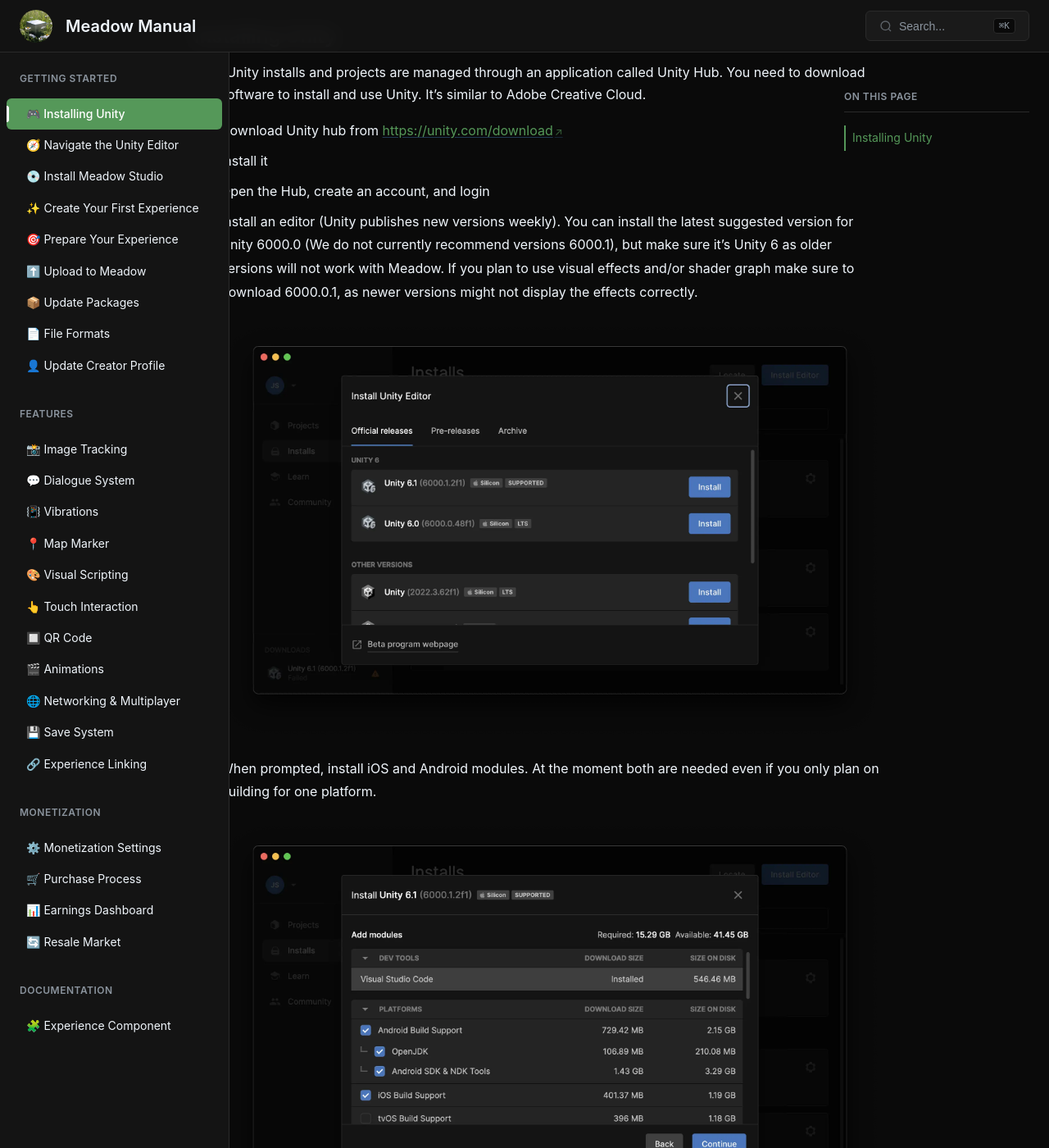
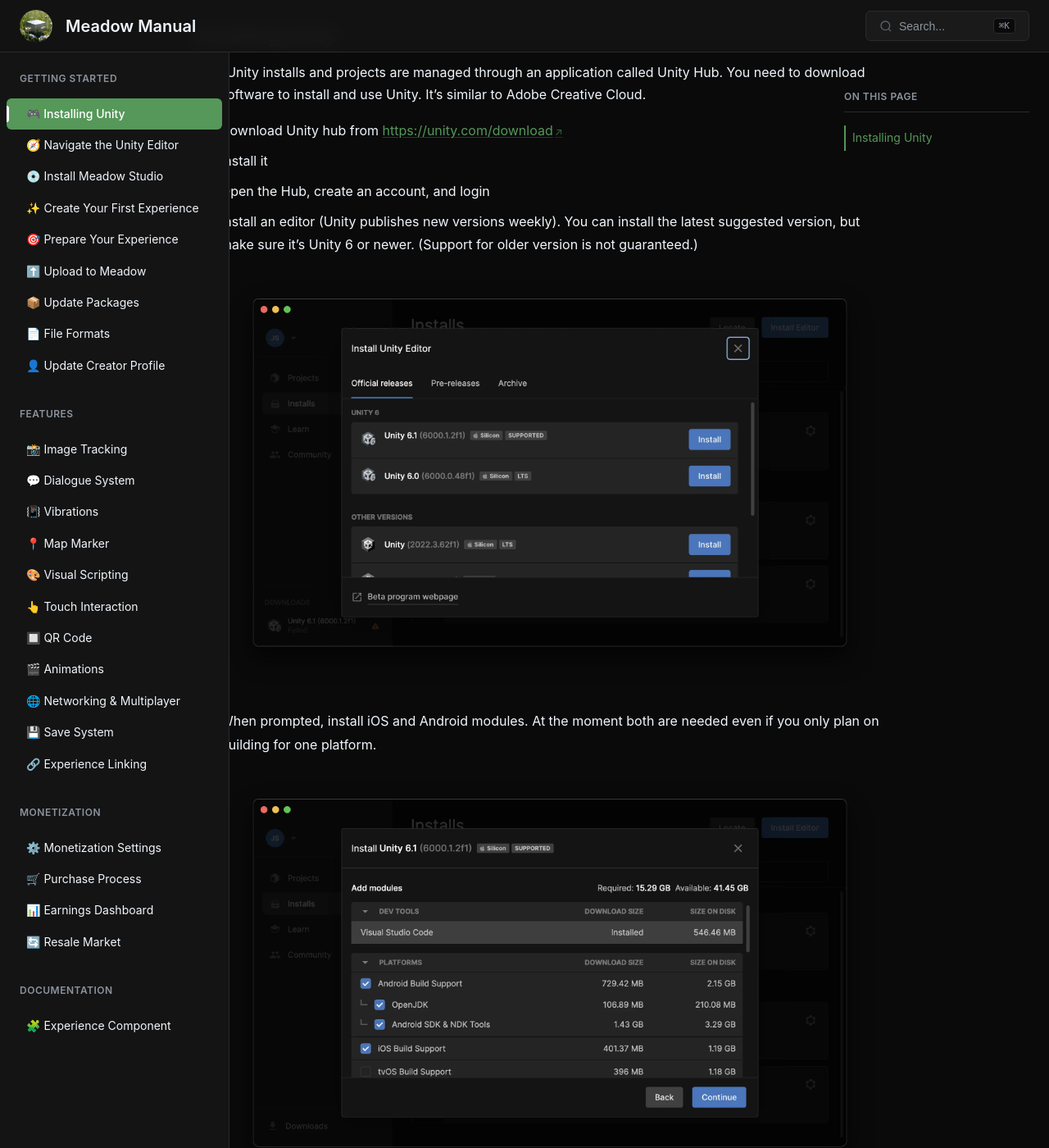
Before and after one commit to untoldgarden/meadow-manual, a Jekyll site: the page built from pages/getting-started/installing-unity.md, in a window 1280 px wide and 1400 px high, scrolled down 641 px. Shown: the whole window at 82% size. Built offline with Jekyll 4.4.1, drawn with Linux system fonts in a browser that asks for light colours; the table of contents is made by our own code; some of the changed text lies outside the part shown.

Commit message:
updated unity version

```diff
--- a/pages/getting-started/installing-unity.md
+++ b/pages/getting-started/installing-unity.md
@@ -27,8 +27,8 @@
 1. Download Unity hub from [https://unity.com/download](https://unity.com/download)
 2. Install it
 3. Open the Hub, create an account, and login
-4. Install an editor (Unity publishes new versions weekly). You can install the latest suggested version for Unity 6000.0 (We do not currently recommend versions 6000.1), but make sure it's Unity 6 as older versions will not work with Meadow. If you plan to use visual effects and/or shader graph make sure to download 6000.0.1, as newer versions might not display the effects correctly.
+4. Install an editor (Unity publishes new versions weekly). You can install the latest suggested version, but make sure it's Unity 6 or newer. (Support for older version is not guaranteed.)
 ![alt_text](../images/install-unity.webp "install unity")
 5. When prompted, install iOS and Android modules. At the moment both are needed even if you only plan on building for one platform.
 ![alt_text](../images/hubModules.webp "install modules")
-6. Get a license. Use the free personal one. You do **not** need to use the PRO version to use Meadow.
+6. Get a license. Use the free personal one. You do **not** need to a PRO Unity License to use Meadow.
```
Also changed, not shown: .claude/settings.local.json.
